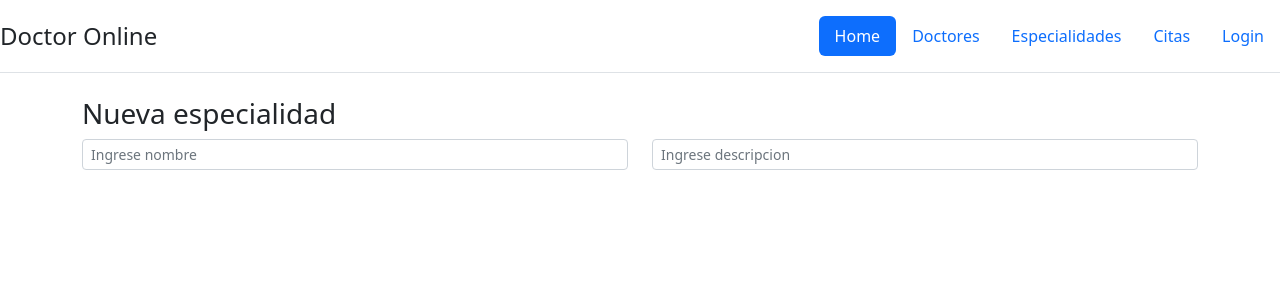
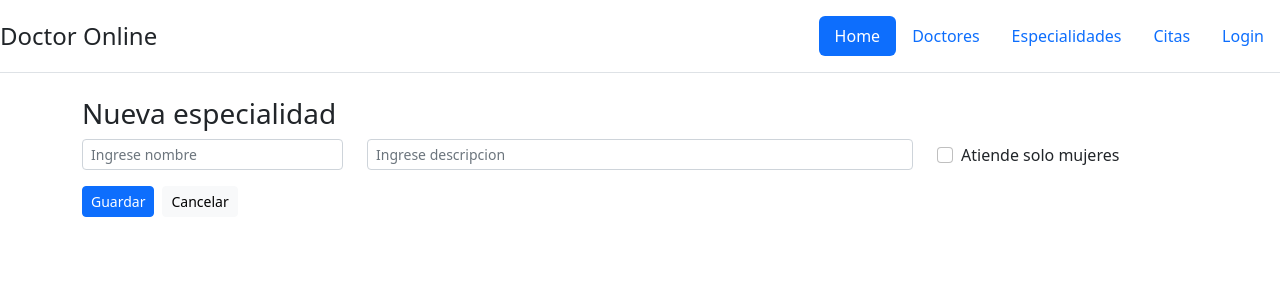
Before and after one commit to dcastan93/tudoctoronline-frontend, a React (Create React App) app: page /especialidadesForm in a window 1280 px wide. Shown: the top 300 px of the page. Built offline with nearby package versions, Linux system fonts and the light colour scheme.

Commit message:
Se agrega funcionalidad de agregar nuevas especialidades

```diff
--- a/src/componentes/especialidades/FormEspecialidades.js
+++ b/src/componentes/especialidades/FormEspecialidades.js
@@ -1,19 +1,93 @@
+import { useState } from "react";
+import especialidadServicios from "../../servicios/especialidadServicios";
+import { useNavigate } from "react-router-dom";
+
 const FormEspecialidades = () => {
-    return(
+  const navigateTo = useNavigate();
+
+  const [nombreEspecialidad, setNombreEspecialidad] = useState("");
+  const [descripcion, setdescripcion] = useState("");
+  const [atiende_solo_Mujeres, setatiende_solo_Mujeres] = useState("");
+
+  const cambiarNombreEspecialidad = (event) => {
+    setNombreEspecialidad(event.target.value);
+  };
+  const cambiardescripcion = (event) => {
+    setdescripcion(event.target.value);
+  };
+  const cambiarAtencion = (event) => {
+    setatiende_solo_Mujeres(event.target.checked);
+  };
+  const guardarEspecialidad = async (event) => {
+    event.preventDefault();
+    try {
+      const especialidadNueva = {
+        nombreEspecialidad: nombreEspecialidad,
+        descripcion: descripcion,
+        atiende_solo_Mujeres: atiende_solo_Mujeres,
+      };
+      console.log(especialidadNueva);
+      const respuesta = await especialidadServicios.guardarEspecialidad(
+        especialidadNueva
+      );
+      navigateTo("/especialidades");
+    } catch (error) {
+      console.log("Ocurrio un error");
+    }
+  };
+
+  return (
     <div className="container">
       <h3>Nueva especialidad</h3>
       <form ation="">
         <div className="row">
-                    <div className="col-6">
-                        <input className="form-control form-control-sm" type="text" name="Especialidad" id="Especialidad" placeholder="Ingrese nombre" />
+          <div className="col-3">
+            <input
+              className="form-control form-control-sm"
+              onChange={cambiarNombreEspecialidad}
+              value={nombreEspecialidad}
+              type="text"
+              name="nombreEspecialidad"
+              id="Especialidad"
+              placeholder="Ingrese nombre"
+            />
           </div>
           <div className="col-6">
-                        <input className="form-control form-control-sm" type="text" name="Descripcion" id="Descripcion" placeholder="Ingrese descripcion" />
+            <input
+              className="form-control form-control-sm"
+              onChange={cambiardescripcion}
+              value={descripcion}
+              type="text"
+              name="Descripcion"
+              id="Descripcion"
+              placeholder="Ingrese descripcion"
+            />
+          </div>
+          <div className="col-3 mt-1">
+            <input
+              className="form-check-input form-check-sm me-2"
+              onChange={cambiarAtencion}
+              checked={atiende_solo_Mujeres}
+              type="checkbox"
+              name="atiende_solo_Mujeres"
+              id="Descripcion"
+            />
+            <label htmlFor="atiende_solo_mujeres form-control-sm">
+              Atiende solo mujeres
+            </label>
           </div>
         </div>
-
+        <div className="mt-3">
+          <button
+            className="btn btn-sm btn-primary me-2"
+            onClick={guardarEspecialidad}
+          >
+            Guardar
+          </button>
+          <button className="btn btn-sm btn-light">Cancelar</button>
+        </div>
       </form>
     </div>
-    )
-}
-export default FormEspecialidades
+  );
+};
+export default FormEspecialidades;
--- a/src/servicios/especialidadServicios.js
+++ b/src/servicios/especialidadServicios.js
@@ -20,5 +20,8 @@ especialidadServicios.obtenerEspecialidades =  () => {
 especialidadServicios.buscarEspecialidadPorCriterio =  (query) => {
   return  axios.get("http://localhost:3000/especialidades?nombreEspecialidad="+query);
 };
+especialidadServicios.guardarEspecialidad =  (especialidad) => {
+  return  axios.post("http://localhost:3000/especialidades", especialidad);
+};
 
 export default especialidadServicios;
```
Lines whose indentation alone changed are shown as unchanged.
